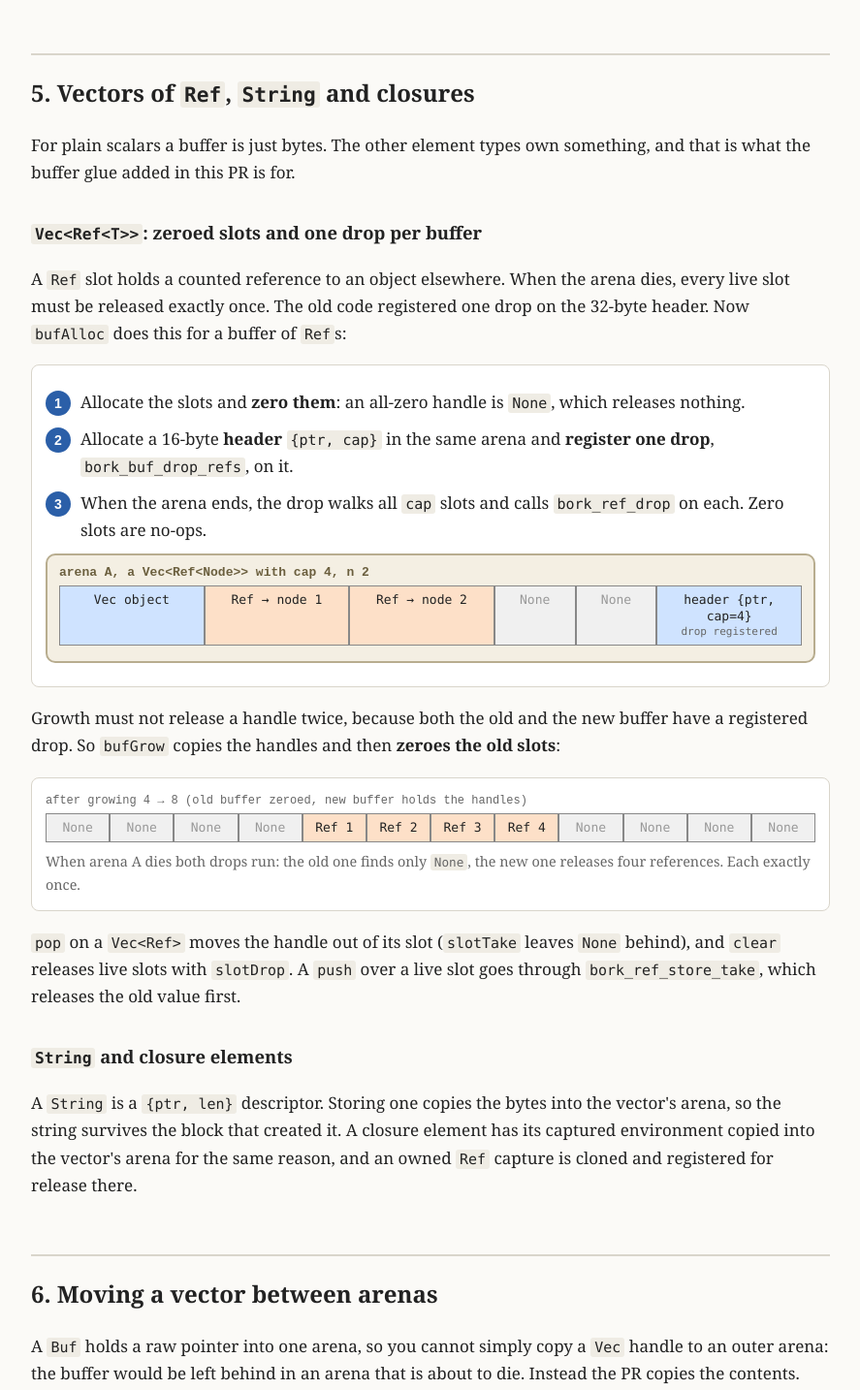
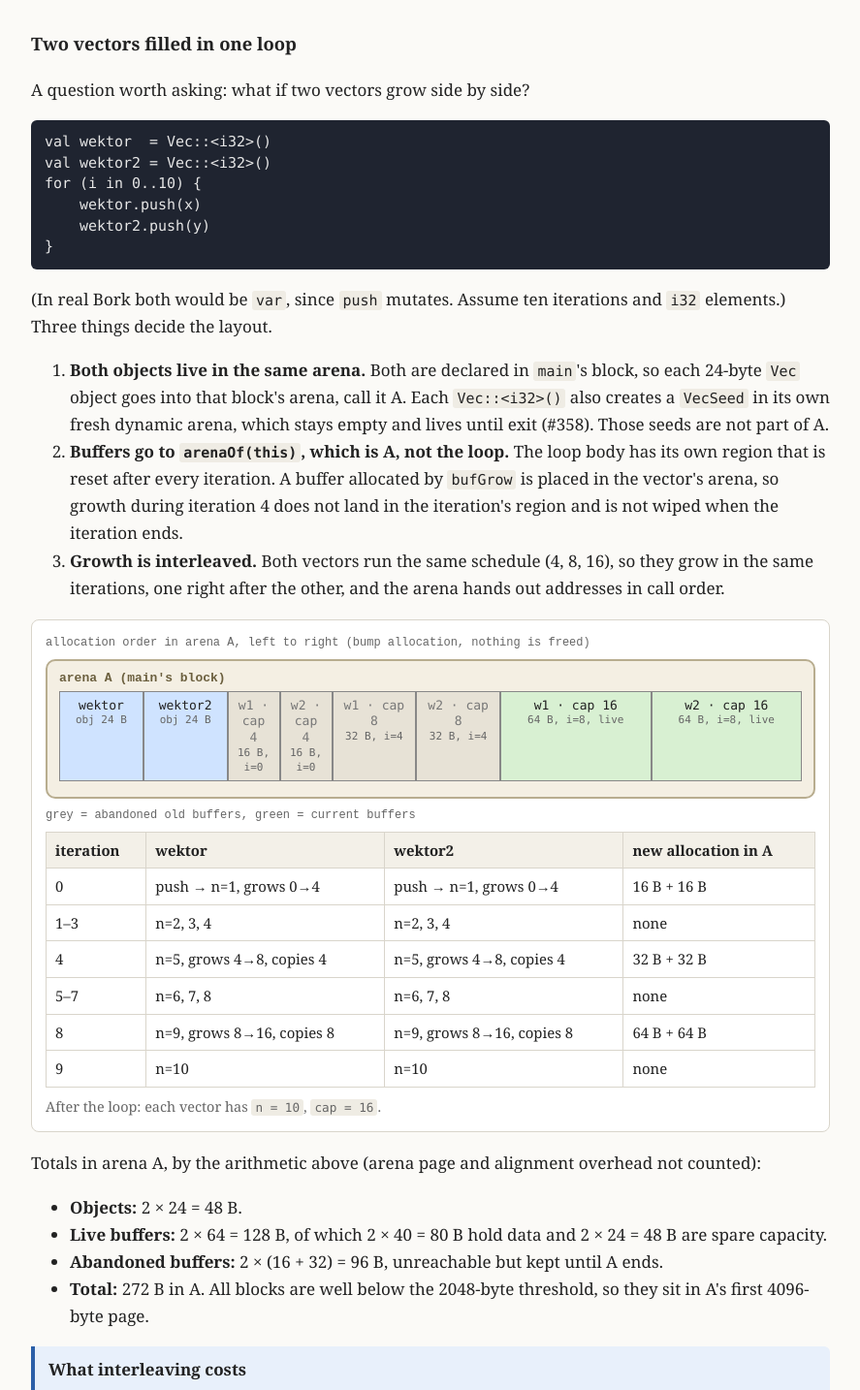
Before and after one commit to andrzejwitkowski/Bork, a plain HTML site: page docs/explainers/2026-11-27-pr-360-vec-in-bork.html in a window 1280 px wide. Shown: the part 5191-6625 px from the top of the page at 97% size, without its empty margins (196-1083 px from the left). Drawn offline with Linux system fonts and the light colour scheme.

Commit message:
docs: explainer example - two vectors filled in one loop (#285)
Co-Authored-By: Claude Sonnet 5.5 <noreply@anthropic.com>

```diff
--- a/docs/explainers/2026-11-27-pr-360-vec-in-bork.html
+++ b/docs/explainers/2026-11-27-pr-360-vec-in-bork.html
@@ -184,6 +184,55 @@ th{background:#f3f0e8}
 
 <div class="callout"><b class="t">Large buffers</b>The arena puts blocks over 2048 bytes outside its pages, in their own system allocation. A <code>Vec&lt;i32&gt;</code> crosses that line at 513 elements (cap 1024 = 4096 B). It changes where the bytes live, not who owns them: the arena still releases the block when it ends.</div>
 
+<h3>Two vectors filled in one loop</h3>
+<p>A question worth asking: what if two vectors grow side by side?</p>
+<pre>val wektor  = Vec::&lt;i32&gt;()
+val wektor2 = Vec::&lt;i32&gt;()
+for (i in 0..10) {
+    wektor.push(x)
+    wektor2.push(y)
+}</pre>
+<p>(In real Bork both would be <code>var</code>, since <code>push</code> mutates. Assume ten iterations and <code>i32</code> elements.) Three things decide the layout.</p>
+<ol>
+<li><strong>Both objects live in the same arena.</strong> Both are declared in <code>main</code>'s block, so each 24-byte <code>Vec</code> object goes into that block's arena, call it A. Each <code>Vec::&lt;i32&gt;()</code> also creates a <code>VecSeed</code> in its own fresh dynamic arena, which stays empty and lives until exit (#358). Those seeds are not part of A.</li>
+<li><strong>Buffers go to <code>arenaOf(this)</code>, which is A, not the loop.</strong> The loop body has its own region that is reset after every iteration. A buffer allocated by <code>bufGrow</code> is placed in the vector's arena, so growth during iteration 4 does not land in the iteration's region and is not wiped when the iteration ends.</li>
+<li><strong>Growth is interleaved.</strong> Both vectors run the same schedule (4, 8, 16), so they grow in the same iterations, one right after the other, and the arena hands out addresses in call order.</li>
+</ol>
+<div class="fig">
+<div class="lbl">allocation order in arena A, left to right (bump allocation, nothing is freed)</div>
+<div class="arena"><div class="title">arena A (main's block)</div>
+<div class="row" style="min-width:760px">
+<div class="cell obj w2">wektor<small>obj 24 B</small></div>
+<div class="cell obj w2">wektor2<small>obj 24 B</small></div>
+<div class="cell old w1">w1 &middot; cap 4<small>16 B, i=0</small></div>
+<div class="cell old w1">w2 &middot; cap 4<small>16 B, i=0</small></div>
+<div class="cell old w2">w1 &middot; cap 8<small>32 B, i=4</small></div>
+<div class="cell old w2">w2 &middot; cap 8<small>32 B, i=4</small></div>
+<div class="cell buf w4">w1 &middot; cap 16<small>64 B, i=8, live</small></div>
+<div class="cell buf w4">w2 &middot; cap 16<small>64 B, i=8, live</small></div>
+</div></div>
+<div class="lbl">grey = abandoned old buffers, green = current buffers</div>
+<table style="margin-top:10px">
+<tr><th>iteration</th><th>wektor</th><th>wektor2</th><th>new allocation in A</th></tr>
+<tr><td>0</td><td>push &rarr; n=1, grows 0&rarr;4</td><td>push &rarr; n=1, grows 0&rarr;4</td><td>16 B + 16 B</td></tr>
+<tr><td>1&ndash;3</td><td>n=2, 3, 4</td><td>n=2, 3, 4</td><td>none</td></tr>
+<tr><td>4</td><td>n=5, grows 4&rarr;8, copies 4</td><td>n=5, grows 4&rarr;8, copies 4</td><td>32 B + 32 B</td></tr>
+<tr><td>5&ndash;7</td><td>n=6, 7, 8</td><td>n=6, 7, 8</td><td>none</td></tr>
+<tr><td>8</td><td>n=9, grows 8&rarr;16, copies 8</td><td>n=9, grows 8&rarr;16, copies 8</td><td>64 B + 64 B</td></tr>
+<tr><td>9</td><td>n=10</td><td>n=10</td><td>none</td></tr>
+</table>
+<div class="cap">After the loop: each vector has <code>n = 10</code>, <code>cap = 16</code>.</div>
+</div>
+<p>Totals in arena A, by the arithmetic above (arena page and alignment overhead not counted):</p>
+<ul>
+<li><strong>Objects:</strong> 2 &times; 24 = 48 B.</li>
+<li><strong>Live buffers:</strong> 2 &times; 64 = 128 B, of which 2 &times; 40 = 80 B hold data and 2 &times; 24 = 48 B are spare capacity.</li>
+<li><strong>Abandoned buffers:</strong> 2 &times; (16 + 32) = 96 B, unreachable but kept until A ends.</li>
+<li><strong>Total:</strong> 272 B in A. All blocks are well below the 2048-byte threshold, so they sit in A's first 4096-byte page.</li>
+</ul>
+<div class="callout"><b class="t">What interleaving costs</b>The two live buffers are not adjacent and each is separated from the other by abandoned blocks. For two small vectors this is harmless. With many vectors that grow together, the abandoned blocks make up a growing share of the arena, and a long-lived arena keeps them until it ends. A vector that is created and filled in its own short-lived block avoids this, because its arena goes away with it.</div>
+<div class="callout warn"><b class="t">One thing the loop does change</b>If a <code>for</code> body declared a <em>new</em> vector (<code>val tmp = Vec::&lt;i32&gt;()</code> inside the loop), that vector's object and buffers would be in the iteration's region and would be wiped on every reset. Here both vectors are declared outside the loop, so the loop only appends to them.</div>
+
 <h2 id="refs">5. Vectors of <code>Ref</code>, <code>String</code> and closures</h2>
 <p>For plain scalars a buffer is just bytes. The other element types own something, and that is what the buffer glue added in this PR is for.</p>
 
```
